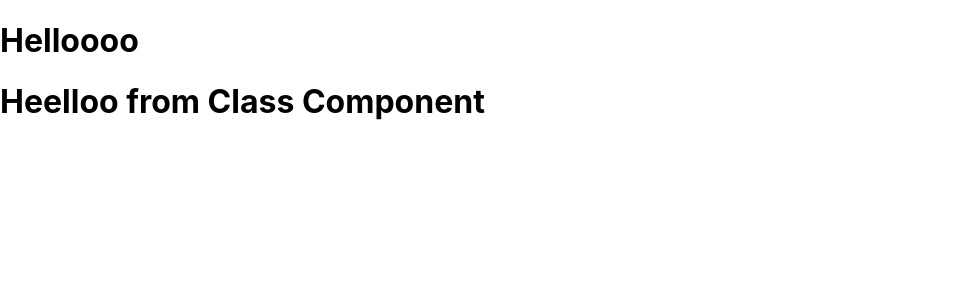
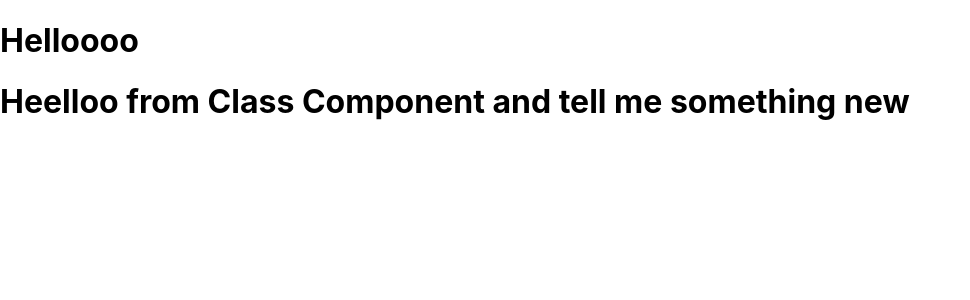
Before and after one commit to Bhanu-Partap/React-Basics, a React (Create React App) app in the folder basics/: page / in a window 1280 px wide. Shown: the top 300 px of the page, without its empty margins (0-970 px from the left). Built offline with nearby package versions, Linux system fonts and the light colour scheme.

Commit message:
class component added

```diff
--- a/basics/src/Class.js
+++ b/basics/src/Class.js
@@ -3,7 +3,9 @@ import React, {Component} from 'react'
 export default class Userclass extends Component {
    render(){
     return(
-        <h1>Heelloo from Class Component</h1>
+        <h1>Heelloo from Class Component
+            and tell me something new
+        </h1>
     )
    }
 }
```
